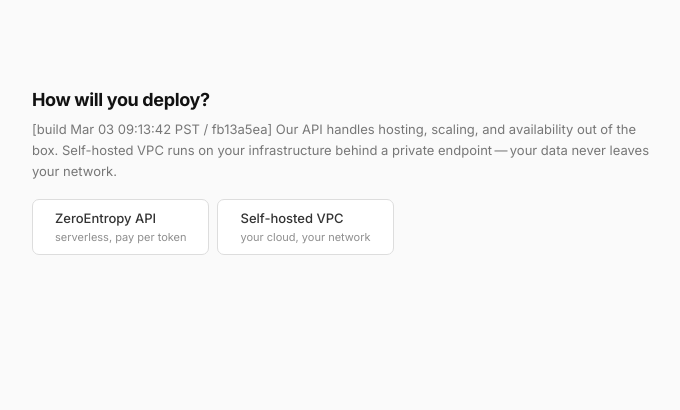
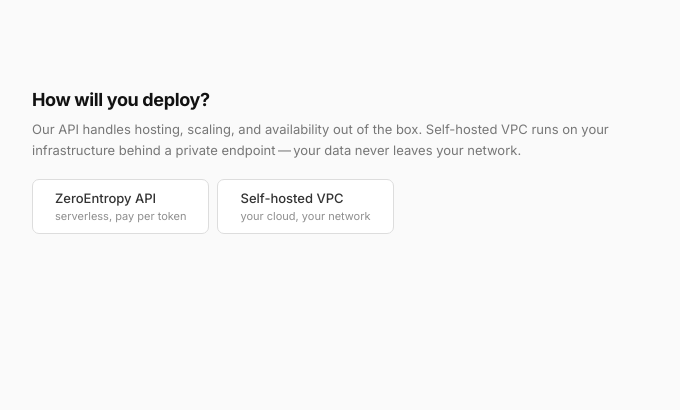
Before and after one commit to GazingInSpring/zeranklaunch, a website: page simple_config_explorer.html in a window 1280 px wide. Shown: the whole page, without its empty margins (202-882 px from the left). Drawn offline with nearby package versions, Linux system fonts and the light colour scheme.

Commit message:
remove tset build thing

```diff
--- a/simple_config_explorer.html
+++ b/simple_config_explorer.html
@@ -252,7 +252,7 @@ function buildFlow() {
 function getStepDef(key) {
     if (key === 'deploy') return {
         q: 'How will you deploy?',
-        detail: '[build Mar 03 09:13:42 PST / fb13a5ea] Our API handles hosting, scaling, and availability out of the box. Self-hosted VPC runs on your infrastructure behind a private endpoint\u2009\u2014\u2009your data never leaves your network.',
+        detail: 'Our API handles hosting, scaling, and availability out of the box. Self-hosted VPC runs on your infrastructure behind a private endpoint\u2009\u2014\u2009your data never leaves your network.',
         choices: [
             {val:'api', label:'ZeroEntropy API', sub:'serverless, pay per token'},
             {val:'vpc', label:'Self-hosted VPC', sub:'your cloud, your network'},
```
